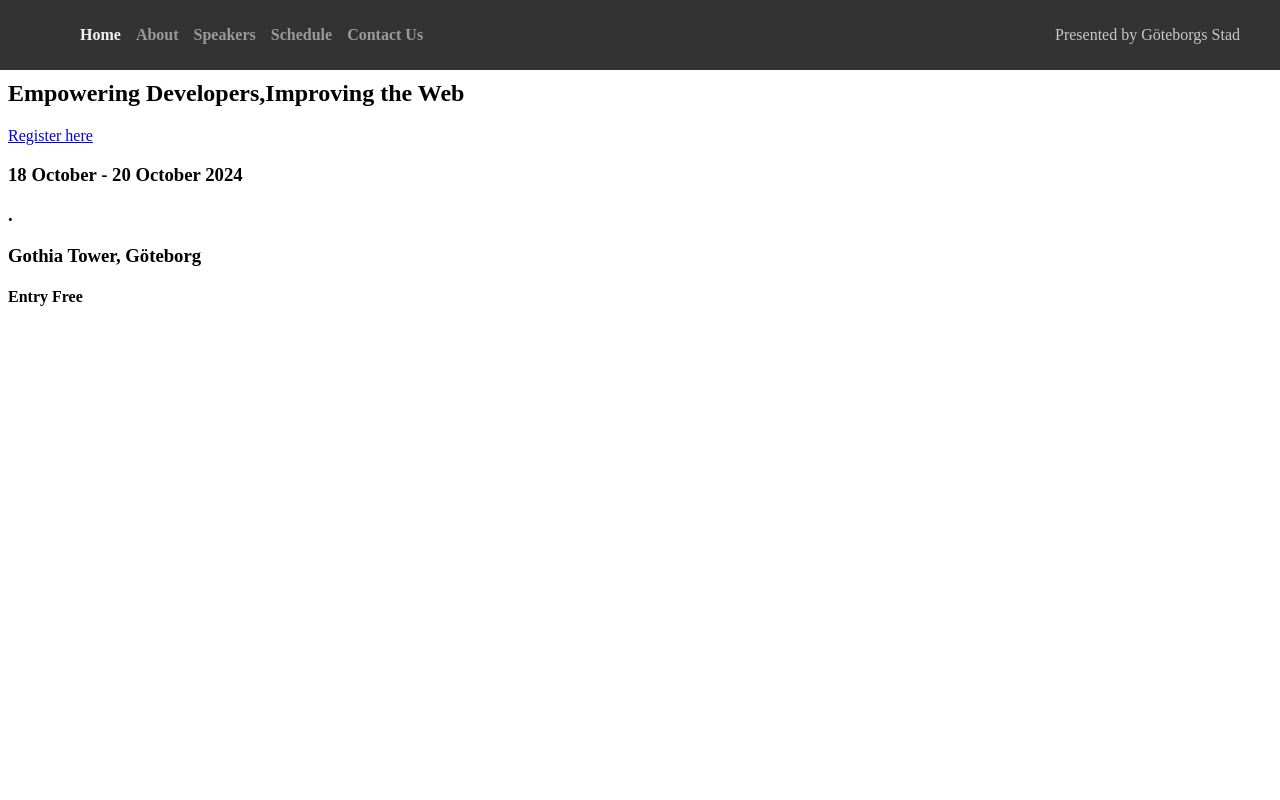
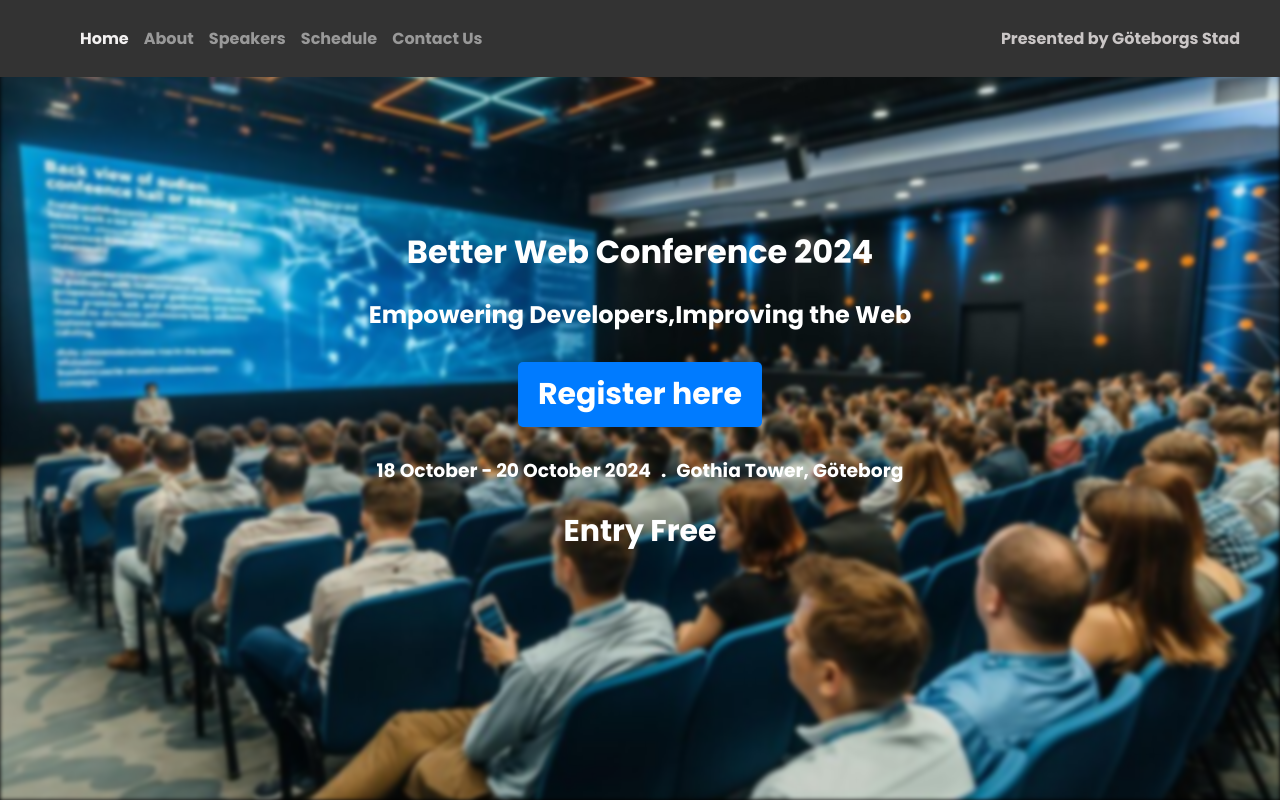
Before and after one commit to dharavi15/conference-2024, a plain HTML site: page index.html in a window 1280 px wide. Drawn offline with Linux system fonts and the light colour scheme.

Commit message:
added ccss reference

```diff
--- a/index.html
+++ b/index.html
@@ -5,7 +5,7 @@
     <meta name="viewport" content="width=device-width, initial-scale=1.0">
     <meta name="description" content="Annual conference for front-end developers 'Better Web'. Register now for seminars and join the discussions about building a better web.">
     <title>Better Web Conference</title>
-    <link rel="stylesheet" href="main.css">
+    <link rel="stylesheet" href="index.css">
     <link rel="stylesheet" href="header.css">
     <link href="https://fonts.googleapis.com/css2?family=Poppins:wght@700&display=swap" rel="stylesheet">
 </head>
@@ -15,7 +15,7 @@
     <div class="container">
            <ul class="navbar-nav">
             <li class="nav-item">
-             <a class="nav-link active" href="main.html">Home</a>
+             <a class="nav-link active" href="index.html">Home</a>
             </li>
             <li class="nav-item">
              <a class="nav-link" href="about.html">About</a>
```
